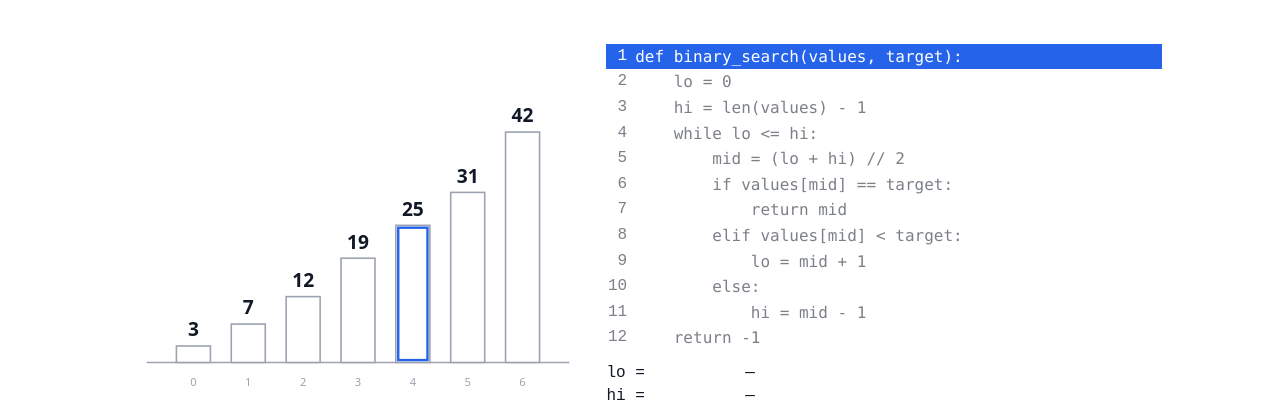
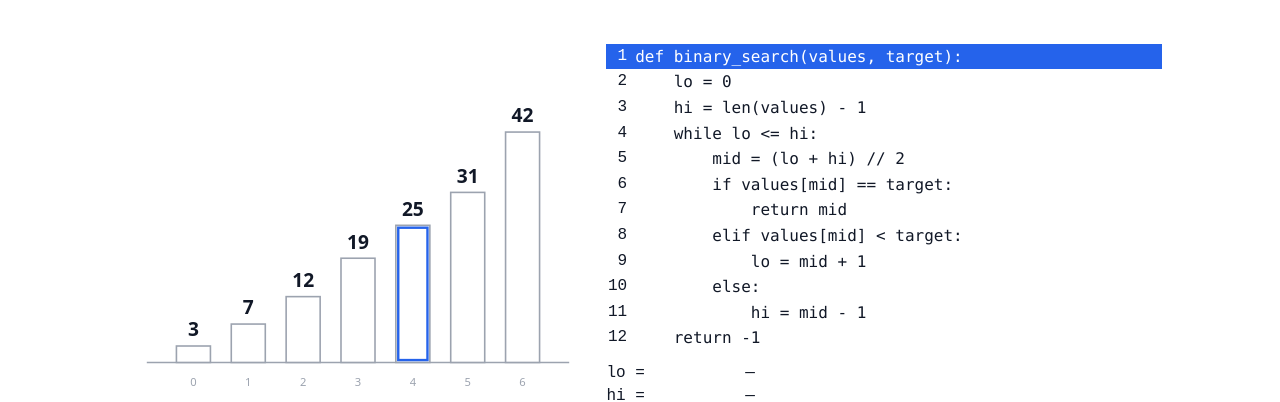
Before and after one commit to BeppuKanato/engineer-quest-ui-brushup, a Next.js app: page /courses/roadmap/course-algorithm-binary-search-v1/learn in a window 1280 px wide. Shown: the part 247-649 px from the top of the page. Built offline with nearby package versions, Linux system fonts and the light colour scheme.

Commit message:
fix: コード表示の非実行行に掛かる opacity 0.55 を廃止（読ませる文字は薄くしない）

```diff
--- a/src/features/learning/code/CodeDisplay.tsx
+++ b/src/features/learning/code/CodeDisplay.tsx
@@ -17,8 +17,8 @@ export function CodeDisplay({ code, label, activeLineId, blank, lineHeight = 1.8
       const hole = blank?.lineId === line.id ? blank : undefined;
       return <Box component="li" key={line.id} data-code-line-id={line.id} aria-current={active ? "step" : undefined}
         sx={{ display: "flex", whiteSpace: "pre", color: active ? playerTokens.surface : playerTokens.text,
-          bgcolor: active ? playerTokens.focus : "transparent", opacity: !activeLineId || active ? 1 : 0.55,
-          transition: "background-color 600ms, opacity 600ms", "@media (prefers-reduced-motion: reduce)": { transition: "none" } }}>
+          bgcolor: active ? playerTokens.focus : "transparent",
+          transition: "background-color 600ms", "@media (prefers-reduced-motion: reduce)": { transition: "none" } }}>
         <Box component="span" aria-hidden sx={{ width: "3ch", pr: 1, textAlign: "right", flexShrink: 0 }}>{index + 1}</Box>
         <Box component="code">{hole ? <>{line.text.slice(0, hole.start)}<Box component="span" role="img" aria-label="空欄"
           sx={{ display: "inline-block", minWidth: "6ch", lineHeight: 1.5, textAlign: "center", color: playerTokens.focus,
```
